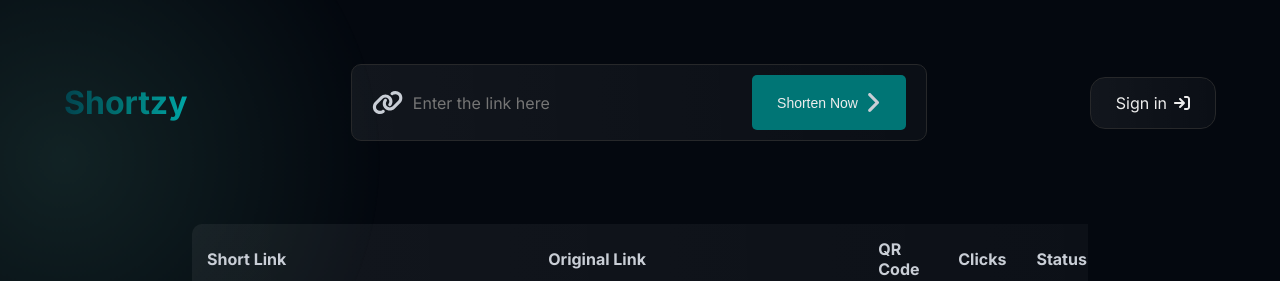
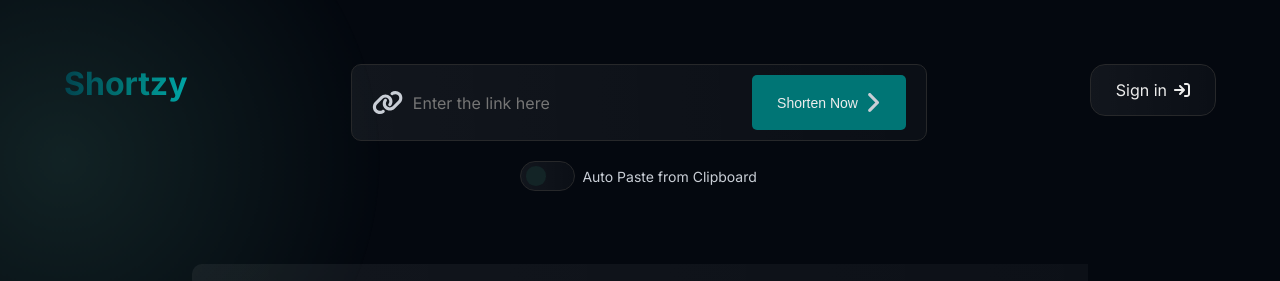
Before and after one commit to Yndh/shortzy, a Next.js app: page /dashboard in a window 1280 px wide. Shown: the top 281 px of the page. Built offline with nearby package versions, Linux system fonts and the light colour scheme.

Commit message:
Add Auto Paste

```diff
--- a/app/components/linksTable.tsx
+++ b/app/components/linksTable.tsx
@@ -8,11 +8,11 @@ import {
   faPen,
   faTrash,
 } from "@fortawesome/free-solid-svg-icons";
-// import styles from "../page.module.scss";
 import QRCode from "qrcode.react";
 import { useEffect, useState } from "react";
 import { FontAwesomeIcon } from "@fortawesome/react-fontawesome";
 import Image from "next/image";
+import { toast } from "react-toastify";
 
 interface LinkTableProps {
   showActions?: boolean;
@@ -129,6 +129,7 @@ export default function LinkTable({ showActions = false, styles }: LinkTableProp
     navigator.clipboard.writeText(link).then(
       () => {
         console.log(`Copied link`);
+        toast.success("Copied link!")
       },
       (err) => {
         console.error(err);
--- a/app/components/shortener.tsx
+++ b/app/components/shortener.tsx
@@ -1,36 +1,72 @@
-"use client"
+"use client";
 
 import styles from "../page.module.scss";
 import { faAngleRight, faLink } from "@fortawesome/free-solid-svg-icons";
 import { FontAwesomeIcon } from "@fortawesome/react-fontawesome";
-import { useState } from "react";
+import { useEffect, useState } from "react";
+import { toast } from "react-toastify";
+import SwitchToggleButton from "./switchToggleButton";
 
-interface ShortenerProps{
-    stylesProps?: { [key: string]: string }
+interface ShortenerProps {
+  stylesProps?: { [key: string]: string };
 }
 
-export default function Shortener({ stylesProps = styles }: ShortenerProps){
+export default function Shortener({ stylesProps = styles }: ShortenerProps) {
   const [url, setUrl] = useState<string>("");
+  const [autoPaste, setAutoPaste] = useState<boolean>(() => {
+    const localStorageValue = localStorage.getItem("autoPaste")
+    return localStorageValue ? JSON.parse(localStorageValue) : false;
+  })
+
+  useEffect(() => {
+    localStorage.setItem("autoPaste", JSON.stringify(autoPaste))
+
+    if(autoPaste) {
+        navigator.clipboard.readText().then((urlData) => {
+            if(validateUrl(urlData)){
+                setUrl(urlData);
+            }
+        }).catch((err) => {
+            console.error('Failed to paste from clipboard:', err);
+        })
+    }
+  }, [autoPaste])
+
+  const validateUrl = (url: string) => {
+    const urlRegex = /^(ftp|http|https):\/\/[^ "]+$/;
+    return url.match(urlRegex);
+  }
 
   const handleShortenButton = () => {
-        const urlRegex = /^(ftp|http|https):\/\/[^ "]+$/;
-
-        if (!url.match(urlRegex)) {
-            alert("Please enter a valid URL");
+    if (!validateUrl(url)) {
+      toast.error("Please enter a valid URL");
       return;
     }
 
-        alert(url)
-    }
+    toast(url);
+  };
 
-    return(
+  return (
+    <div className={stylesProps.shortenerContainer}>
       <div className={stylesProps.borderContainer}>
         <FontAwesomeIcon icon={faLink} />
-            <input type="text" placeholder="Enter the link here" value={url} onChange={(e) => {setUrl(e.target.value)}}/>
+        <input
+          type="text"
+          placeholder="Enter the link here"
+          value={url}
+          onChange={(e) => {
+            setUrl(e.target.value);
+          }}
+        />
         <button onClick={handleShortenButton}>
           <span className={stylesProps.buttonText}>Shorten Now</span>
-                <FontAwesomeIcon icon={faAngleRight}/>
+          <FontAwesomeIcon icon={faAngleRight} />
         </button>
       </div>
-    )
+      <div className="row">
+        <SwitchToggleButton isChecked={autoPaste} setIsChecked={setAutoPaste}/>
+        <span style={{ fontSize: 14 }}>Auto Paste from Clipboard </span>
+      </div>
+    </div>
+  );
 }
--- /dev/null
+++ b/app/components/switchToggleButton.tsx
@@ -0,0 +1,25 @@
+"use client"
+import "../globals.scss"
+import { useState } from "react"
+
+interface SwitchToggleButtonProps{
+    isChecked: boolean,
+    setIsChecked: React.Dispatch<React.SetStateAction<boolean>>
+}
+
+export default function SwitchToggleButton({ isChecked, setIsChecked }: SwitchToggleButtonProps) {
+    // const [isChecked, setIsChecked] = useState(false)
+
+    const toggleSwitch = () => {
+        setIsChecked(!isChecked)
+    }
+
+    return(
+        <div className="switchContainer">
+            <input type="checkbox" checked={isChecked} onChange={toggleSwitch} id="toggleSwitch"/>
+            <label htmlFor="toggleSwitch" className="switchLabel">
+                <span className="sliderCircle"></span>
+            </label>
+        </div>
+    )
+}
--- a/app/dashboard.module.scss
+++ b/app/dashboard.module.scss
@@ -53,10 +53,10 @@
   top: 0;
   padding: 4rem;
   display: flex;
-  align-items: center;
   justify-content: space-between;
   flex-direction: row;
   width: 100%;
+  height: 30%;
   z-index: 2;
 
   h1 {
@@ -92,17 +92,23 @@
   align-items: center;
   justify-content: flex-start;
   flex-direction: column;
-  margin-top: 5rem;
+  margin-top: 6.5rem;
   width: 100%;
   height: 100vh;
 }
+
+.shortenerContainer {
+    display: flex;
+    align-items: center;
+    flex-direction: column;
+    width: 50%;
 
     .borderContainer {
       display: flex;
       justify-content: space-between;
       align-items: center;
       flex-direction: row;
-  width: 50%;
+      width: 100%;
       background: $backdrop-gradient;
       border: 1px solid $accent-color;
       border-radius: 10px;
@@ -125,12 +131,13 @@
         border-color: #838383;
       }
     }
+  }
 
 .tableContainer {
   height: 80vh;
   width: 80%;
   overflow-y: auto;
-  margin-top: 1rem;
+  margin-top: 2rem;
 
   .linksTable {
     width: 100%;
@@ -218,6 +225,7 @@
         display: flex;
         align-items: center;
         gap: 15px;
+        cursor: pointer;
     }
 
     .actionContainer{
--- a/app/globals.scss
+++ b/app/globals.scss
@@ -52,6 +52,62 @@ button {
   }
 }
 
+.switchContainer{
+  display: flex;
+  align-items: center;
+  justify-content: center;
+  height: 30px;
+  width: 55px;
+  border-radius: 20px;
+  border: 1px solid $accent-color;
+  background: $backdrop-gradient;
+  box-sizing: border-box;
+  transition: .3s;
+
+  input{
+    display: none;
+
+    &:checked ~ .switchLabel{
+      // justify-content: flex-end;
+
+      .sliderCircle {
+        background: #007575;
+        margin-left: 55%;
+      }
+    }
+  }
+
+  .switchLabel{
+    position: relative;
+    display: flex;
+    align-items: center;
+    width: 100%;
+    height: 100%;
+    padding: 2px 5px;
+    box-sizing: border-box;
+
+    .sliderCircle{
+      display: block;
+      background: $background-accent-color;
+      // background: #007575;
+      height: 80%;
+      aspect-ratio: 1/1;
+      border-radius: 50%;
+      box-sizing: border-box;
+      transition: .3s;
+    }
+  }
+
+}
+
+.row{
+  display: flex;
+  align-items: center;
+  justify-content: center;
+  gap: 7px;
+  margin-top: 20px;
+}
+
 ::-webkit-scrollbar{
   display: none;
 }
--- a/app/layout.tsx
+++ b/app/layout.tsx
@@ -1,22 +1,33 @@
-import type { Metadata } from 'next'
-import { Inter } from 'next/font/google'
-import './globals.scss'
+import type { Metadata } from "next";
+import { Inter } from "next/font/google";
+import "./globals.scss";
+import { ToastContainer } from "react-toastify";
+import "react-toastify/dist/ReactToastify.css";
 
-const inter = Inter({ subsets: ['latin'] })
+const inter = Inter({ subsets: ["latin"] });
 
 export const metadata: Metadata = {
-  title: 'Url Shortener',
-  description: 'Url Shortener app',
-}
+  title: "Url Shortener",
+  description: "Url Shortener app",
+};
 
 export default function RootLayout({
   children,
 }: {
-  children: React.ReactNode
+  children: React.ReactNode;
 }) {
   return (
     <html lang="en">
-      <body className={inter.className}>{children}</body>
+      <body className={inter.className}>
+        <ToastContainer
+          position="bottom-right"
+          autoClose={3000}
+          theme="dark"
+          pauseOnHover
+          draggable
+        />
+        {children}
+      </body>
     </html>
-  )
+  );
 }
--- a/app/login.module.scss
+++ b/app/login.module.scss
@@ -116,6 +116,11 @@
     width: 100%;
   }
 
+  .google{
+    background: $bold-font-color;
+    color: $background-color;
+  }
+
   .or {
     display: flex;
     justify-content: center;
--- a/app/login/page.tsx
+++ b/app/login/page.tsx
@@ -33,7 +33,7 @@ export default function Register() {
         <h2>Let's get Started</h2>
         <span className={styles.description}>Sign up and shorten Your links</span>
 
-        <button type="button" onClick={googleButtonHandler}>
+        <button type="button" onClick={googleButtonHandler} className={styles.google}>
           <FontAwesomeIcon icon={faGoogle} />
           <span>Sign in with Google</span>
         </button>
--- a/app/page.module.scss
+++ b/app/page.module.scss
@@ -101,12 +101,19 @@
   overflow-x: hidden;
 }
 
+.shortenerContainer {
+  display: flex;
+  align-items: center;
+  justify-content: center;
+  flex-direction: column;
+  width: 50%;
+
   .borderContainer {
     display: flex;
     justify-content: space-between;
     align-items: center;
     flex-direction: row;
-  width: 50%;
+    width: 100%;
     background: $backdrop-gradient;
     border: 1px solid $accent-color;
     border-radius: 10px;
@@ -127,6 +134,7 @@
 
     &:focus-within {
       border-color: #838383;
+    }
   }
 }
 
@@ -175,7 +183,7 @@
       padding: 15px;
     }
 
-    th{
+    th {
       user-select: none;
       -moz-user-select: none;
       -webkit-user-select: none;
--- a/app/page.tsx
+++ b/app/page.tsx
@@ -2,6 +2,7 @@ import styles from "./page.module.scss";
 import Shortener from "./components/shortener";
 import LinksTable from "./components/linksTable";
 import Header from "./components/header";
+import SwitchToggleButton from "./components/switchToggleButton";
 
 export default function Home() {
 
@@ -17,6 +18,7 @@ export default function Home() {
           </p>
 
           <Shortener/>
+
           <LinksTable styles={styles}/>
         </div>
       </div>
--- a/package.json
+++ b/package.json
@@ -17,7 +17,8 @@
     "next": "14.0.4",
     "qrcode.react": "^3.1.0",
     "react": "^18",
-    "react-dom": "^18"
+    "react-dom": "^18",
+    "react-toastify": "^9.1.3"
   },
   "devDependencies": {
     "@types/node": "^20",
```
Also changed, not shown: app/dashboard/page.tsx (+4 -3 lines), 1 other file (tests, documents, lock files or other folders). Lines whose indentation alone changed are shown as unchanged.
